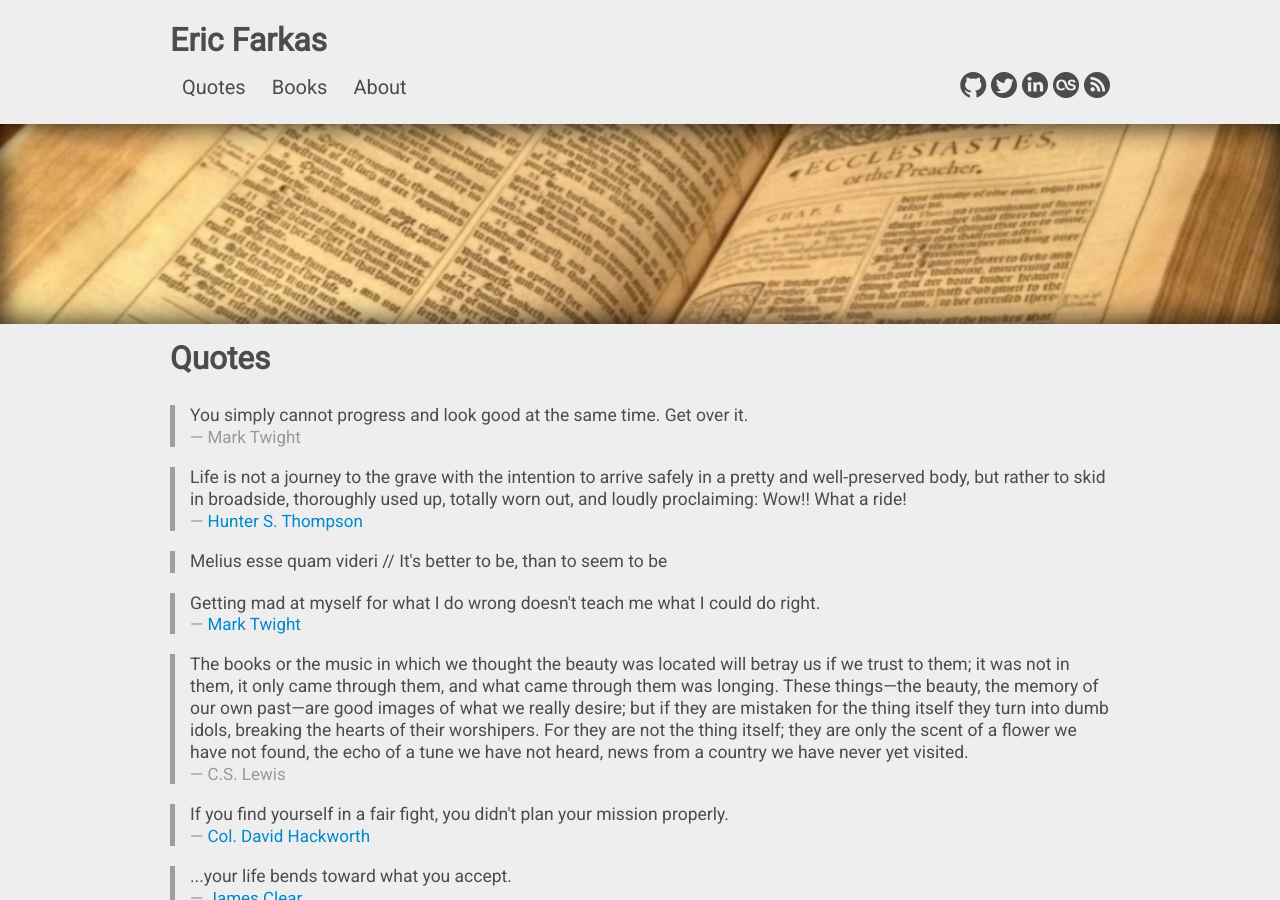
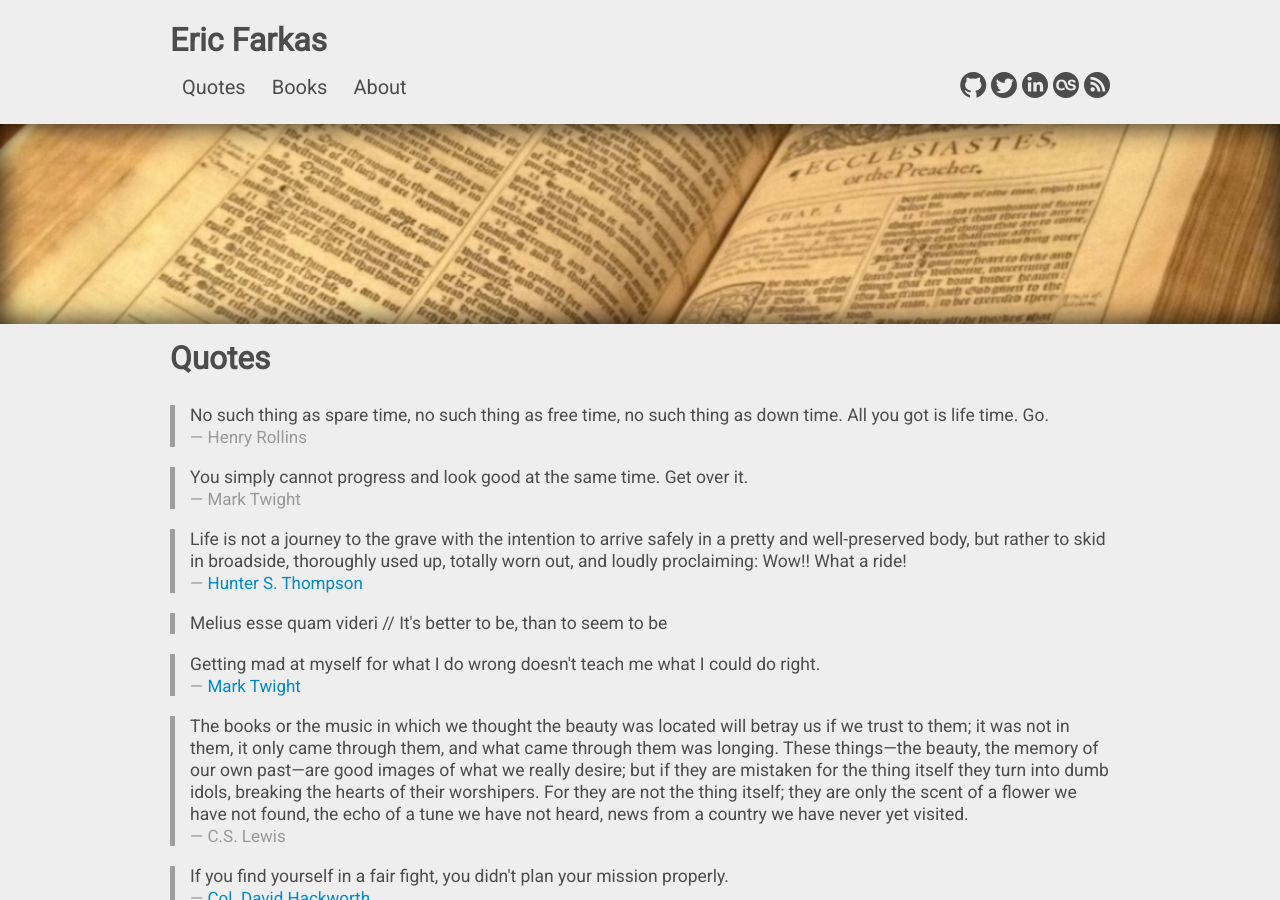
Before and after one commit to speric/speric.github.com, a Jekyll site: the page built from quotes.html, in a window 1280 px wide and 900 px high. Built offline with Jekyll 4.4.1, drawn with Linux system fonts in a browser that asks for light colours; some web fonts are replaced; comment, search, counter and statistics services are not loaded.

Commit message:
Add Rollins quote

```diff
--- a/quotes.html
+++ b/quotes.html
@@ -8,6 +8,13 @@ description: A collection of thought-provoking quotes.
 <h2>Quotes</h2>
 
 <br/>
+
+<blockquote>
+  <p>
+    No such thing as spare time, no such thing as free time, no such thing as down time. All you got is life time. Go.
+  </p>
+  <small>Henry Rollins</small>
+</blockquote>
 
 <blockquote>
   <p>
```
